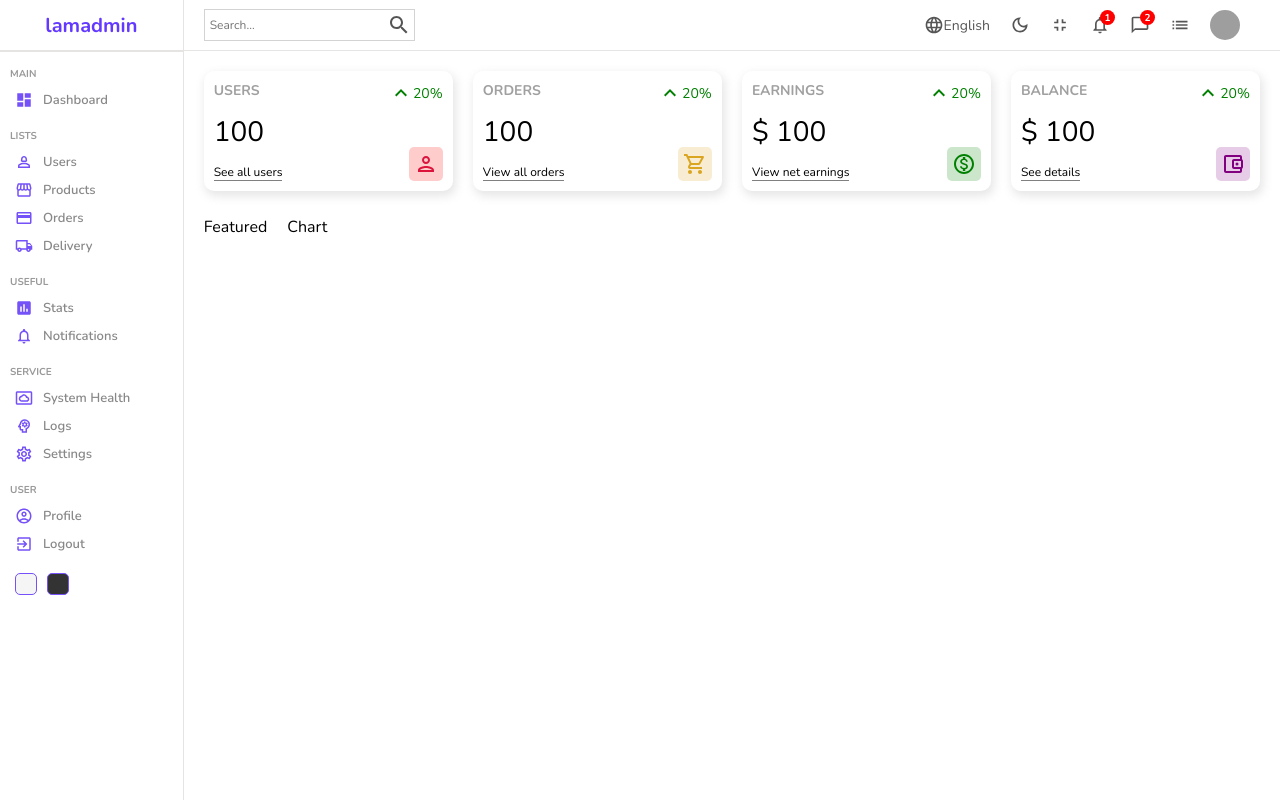
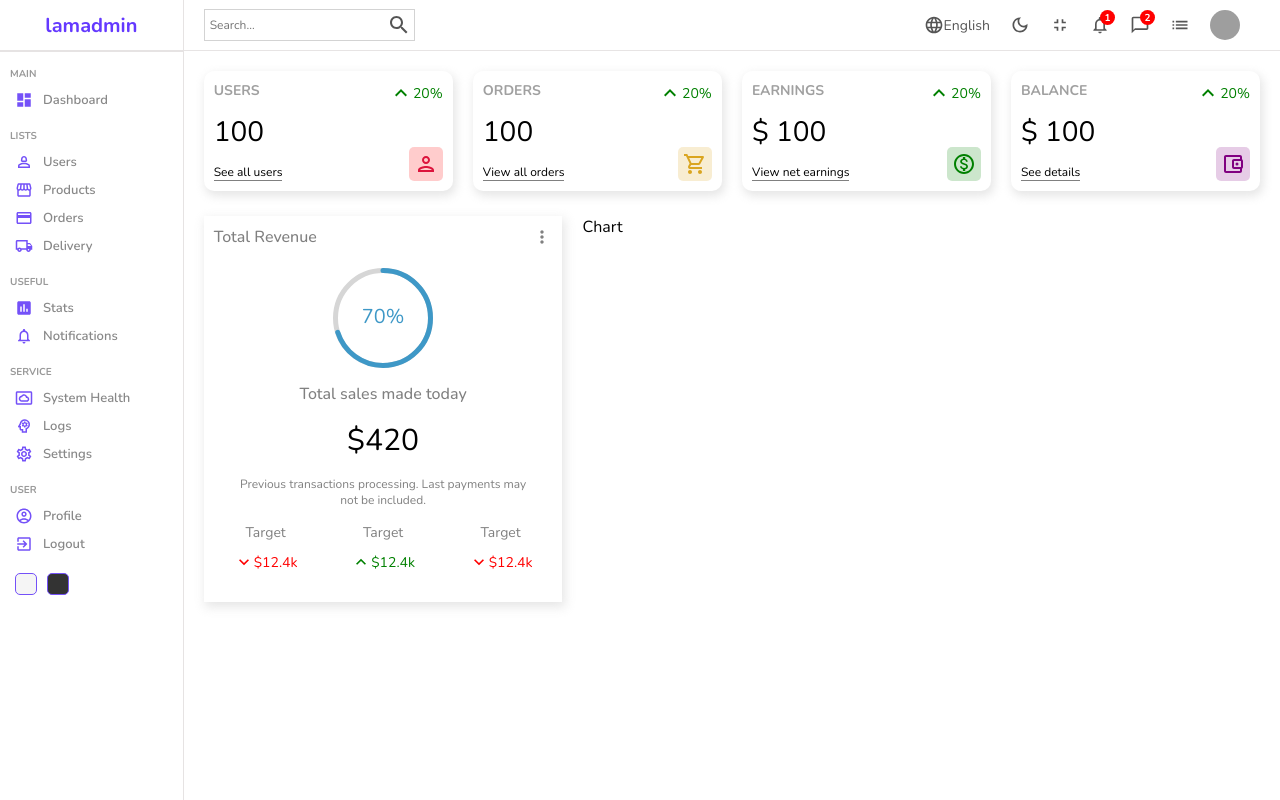
Before and after one commit to Matt-LaRochelle/react-admin, a React (Create React App) app: page / in a window 1280 px wide. Built offline with nearby package versions, Linux system fonts and the light colour scheme; grey boxes are pictures that could not be loaded.

Commit message:
featured chart complete

```diff
--- a/package.json
+++ b/package.json
@@ -11,6 +11,7 @@
     "@testing-library/react": "^13.4.0",
     "@testing-library/user-event": "^13.5.0",
     "react": "^18.2.0",
+    "react-circular-progressbar": "^2.1.0",
     "react-dom": "^18.2.0",
     "react-router-dom": "^6.14.2",
     "react-scripts": "5.0.1",
--- a/src/components/chart/chart.scss
+++ b/src/components/chart/chart.scss
@@ -0,0 +1,3 @@
+.chart {
+    flex: 4;
+}
--- a/src/components/featured/Featured.jsx
+++ b/src/components/featured/Featured.jsx
@@ -1,8 +1,52 @@
 import "./featured.scss"
+import MoreVertIcon from '@mui/icons-material/MoreVert'
+import { CircularProgressbar } from "react-circular-progressbar"
+import 'react-circular-progressbar/dist/styles.css'
+import KeyboardArrowDownIcon from '@mui/icons-material/KeyboardArrowDown'
+import KeyboardArrowUpOutlinedIcon from '@mui/icons-material/KeyboardArrowUpOutlined'
 
 const Featured = () => {
     return (
-        <div className="featured">Featured</div>
+        <div className="featured">
+            <div className="top">
+                <h1 className="title">Total Revenue</h1>
+                <MoreVertIcon fontSize="small" />
+            </div>
+            <div className="bottom">
+                <div className="featuredChart">
+                    <CircularProgressbar
+                        value={70}
+                        text={"70%"}
+                        strokeWidth={5} />
+                </div>
+                <p className="title">Total sales made today</p>
+                <p className="amount">$420</p>
+                <p className="desc">Previous transactions processing. Last payments may not be included.</p>
+                <div className="summary">
+                    <div className="item">
+                        <div className="itemTitle">Target</div>
+                        <div className="itemResult negative">
+                            <KeyboardArrowDownIcon fontSize="small" />
+                            <div className="resultAmount">$12.4k</div>
+                        </div>
+                    </div>
+                    <div className="item">
+                        <div className="itemTitle">Target</div>
+                        <div className="itemResult positive">
+                            <KeyboardArrowUpOutlinedIcon fontSize="small" />
+                            <div className="resultAmount">$12.4k</div>
+                        </div>
+                    </div>
+                    <div className="item">
+                        <div className="itemTitle">Target</div>
+                        <div className="itemResult negative">
+                            <KeyboardArrowDownIcon fontSize="small" />
+                            <div className="resultAmount">$12.4k</div>
+                        </div>
+                    </div>
+                </div>
+            </div>
+        </div>
     )
 }
 
--- a/src/components/featured/featured.scss
+++ b/src/components/featured/featured.scss
@@ -0,0 +1,79 @@
+.featured {
+    flex: 2;
+    -webkit-box-shadow: 2px 4px 10px 1px rgba(0, 0, 0, .47);
+    box-shadow: 2px 4px 10px 1px rgba(201, 201, 201, .47);
+    padding: 10px;
+
+    .top {
+        display: flex;
+        align-items: center;
+        justify-content: space-between;
+        color: gray;
+
+        .title {
+            font-size: 16px;
+            font-weight: 500;
+        }
+    }
+
+    .bottom {
+        padding: 20px;
+        display: flex;
+        flex-direction: column;
+        align-items: center;
+        justify-content: center;
+        gap: 15px;
+
+        .featuredChart {
+            width: 100px;
+            height: 100px;
+        }
+
+        .title {
+            font-weight: 500;
+            color: gray;
+        }
+
+        .amount {
+            font-size: 30px;
+        }
+
+        .desc {
+            font-weight: 300;
+            font-size: 12px;
+            color: gray;
+            text-align: center;
+        }
+
+        .summary {
+            width: 100%;
+            display: flex;
+            align-items: center;
+            justify-content: space-between;
+
+            .item {
+                text-align: center;
+
+                .itemTitle {
+                    font-size: 14px;
+                    color: gray;
+                }
+
+                .itemResult {
+                    display: flex;
+                    align-items: center;
+                    margin-top: 10px;
+                    font-size: 14px;
+
+                    &.positive {
+                        color: green;
+                    }
+
+                    &.negative {
+                        color: red;
+                    }
+                }
+            }
+        }
+    }
+}
```
Also changed, not shown: 1 other file (tests, documents, lock files or other folders).
